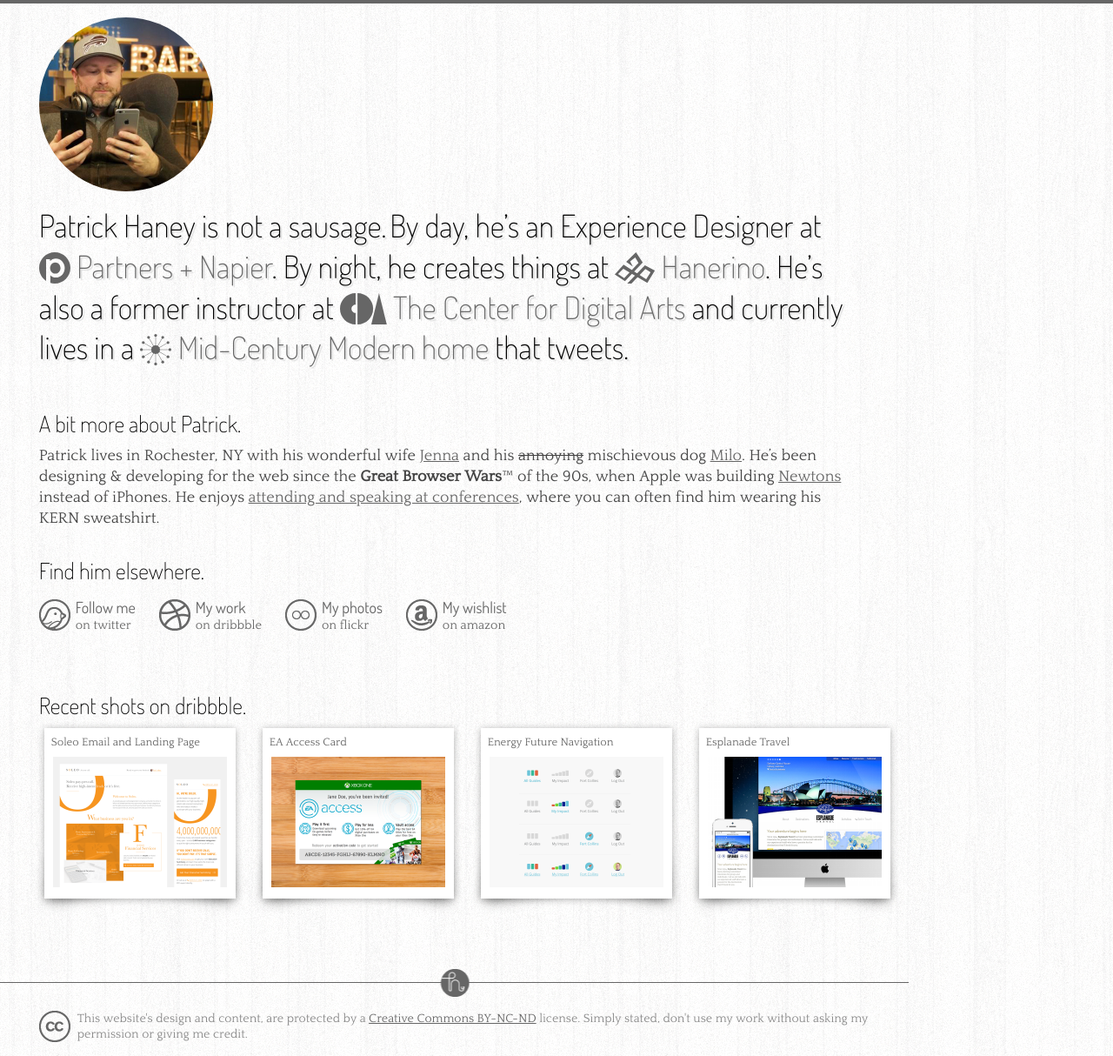
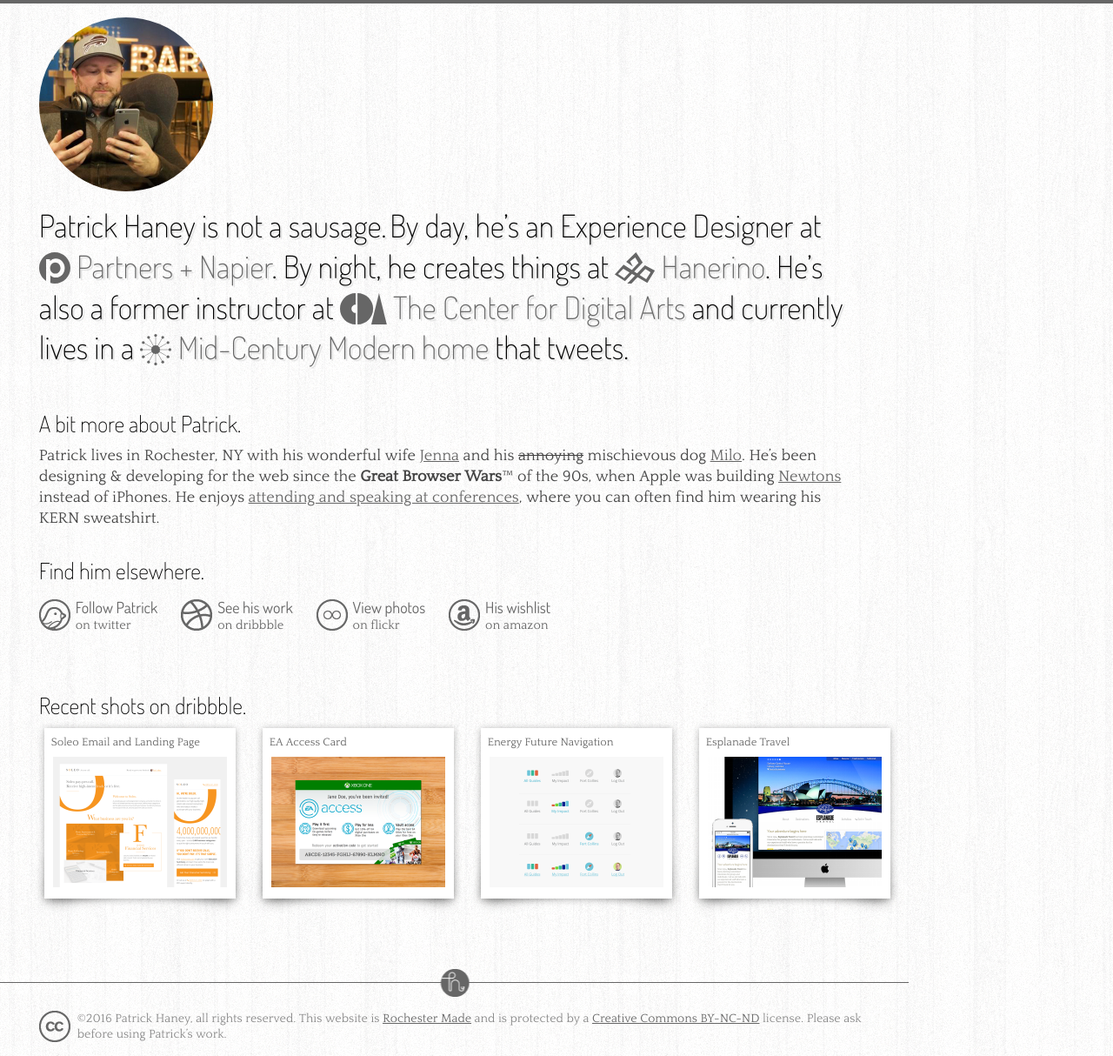
Before and after one commit to notasausage/notasausage.github.io, a Jekyll site: the page built from index.html, in a window 1280 px wide. Shown: the whole page at 87% size. Built offline with Jekyll 4.4.1, drawn with Linux system fonts in a browser that asks for light colours.

Commit message:
Update Elsewhere and footer to third person
Keeping the language cohesive by staying in the third person. Because
that’s normal, right?

```diff
--- a/_includes/elsewhere.html
+++ b/_includes/elsewhere.html
@@ -6,16 +6,16 @@
     <article class="wrapper">
         <ul class="group">
             <li id="link-twitter">
-                <a href="http://twitter.com/notasausage"><img src="/images/icon-twitter-fill.png" alt="" class="icon-hover">Follow me <span>on twitter</span></a>
+                <a href="http://twitter.com/notasausage"><img src="/images/icon-twitter-fill.png" alt="" class="icon-hover">Follow Patrick <span>on twitter</span></a>
             </li>
             <li id="link-dribbble">
-                <a href="http://dribbble.com/notasausage"><img src="/images/icon-dribbble-fill.png" alt="" class="icon-hover">My work <span>on dribbble</span></a>
+                <a href="http://dribbble.com/notasausage"><img src="/images/icon-dribbble-fill.png" alt="" class="icon-hover">See his work <span>on dribbble</span></a>
             </li>
             <li id="link-flickr">
-                <a href="http://flickr.com/photos/splat"><img src="/images/icon-flickr-fill.png" alt="" class="icon-hover">My photos <span>on flickr</span></a>
+                <a href="http://flickr.com/photos/splat"><img src="/images/icon-flickr-fill.png" alt="" class="icon-hover">View photos <span>on flickr</span></a>
             </li>
             <li id="link-amazon" class="last">
-                <a href="https://amzn.com/w/36OCZ32G3WEA4"><img src="/images/icon-amazon-fill.png" alt="" class="icon-hover">My wishlist <span>on amazon</span></a>
+                <a href="https://amzn.com/w/36OCZ32G3WEA4"><img src="/images/icon-amazon-fill.png" alt="" class="icon-hover">His wishlist <span>on amazon</span></a>
             </li>
         </ul>
     </article>
--- a/_includes/footer.html
+++ b/_includes/footer.html
@@ -2,7 +2,7 @@
     <section class="wrapper">
         <p>
             <img src="/images/icon-cc-fill.png" alt="Creative Commons" class="icon-hover">
-            This website's design and content, are protected by a <a href="http://creativecommons.org/licenses/by-nc-nd/3.0/">Creative Commons BY-NC-ND</a> license. Simply stated, don't use my work without asking my permission or giving me credit.
+            &copy;2016 Patrick Haney, all rights reserved. This website is <a href="http://rochestermade.com">Rochester Made</a> and is protected by a <a href="http://creativecommons.org/licenses/by-nc-nd/3.0/">Creative Commons BY-NC-ND</a> license. Please ask before using Patrick&#8217;s work.
         </p>
     </section>
 </footer>
```
